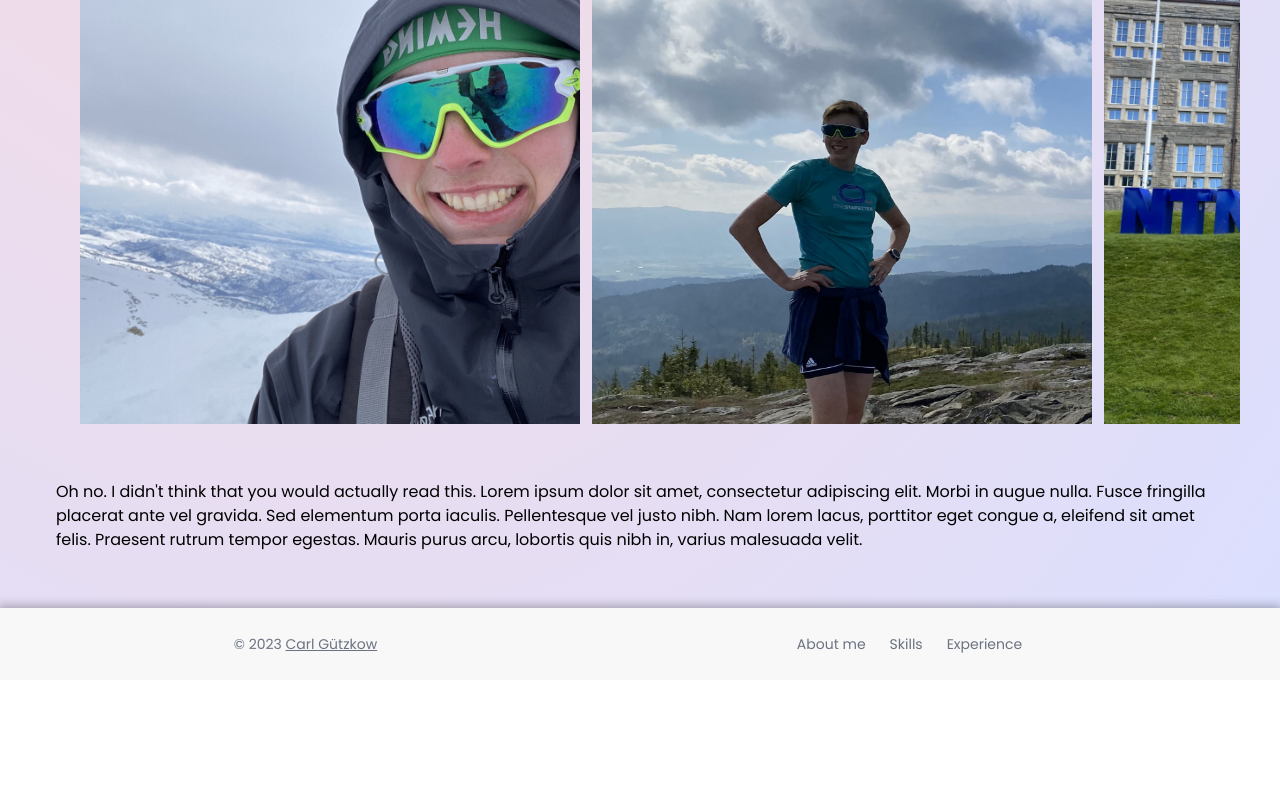
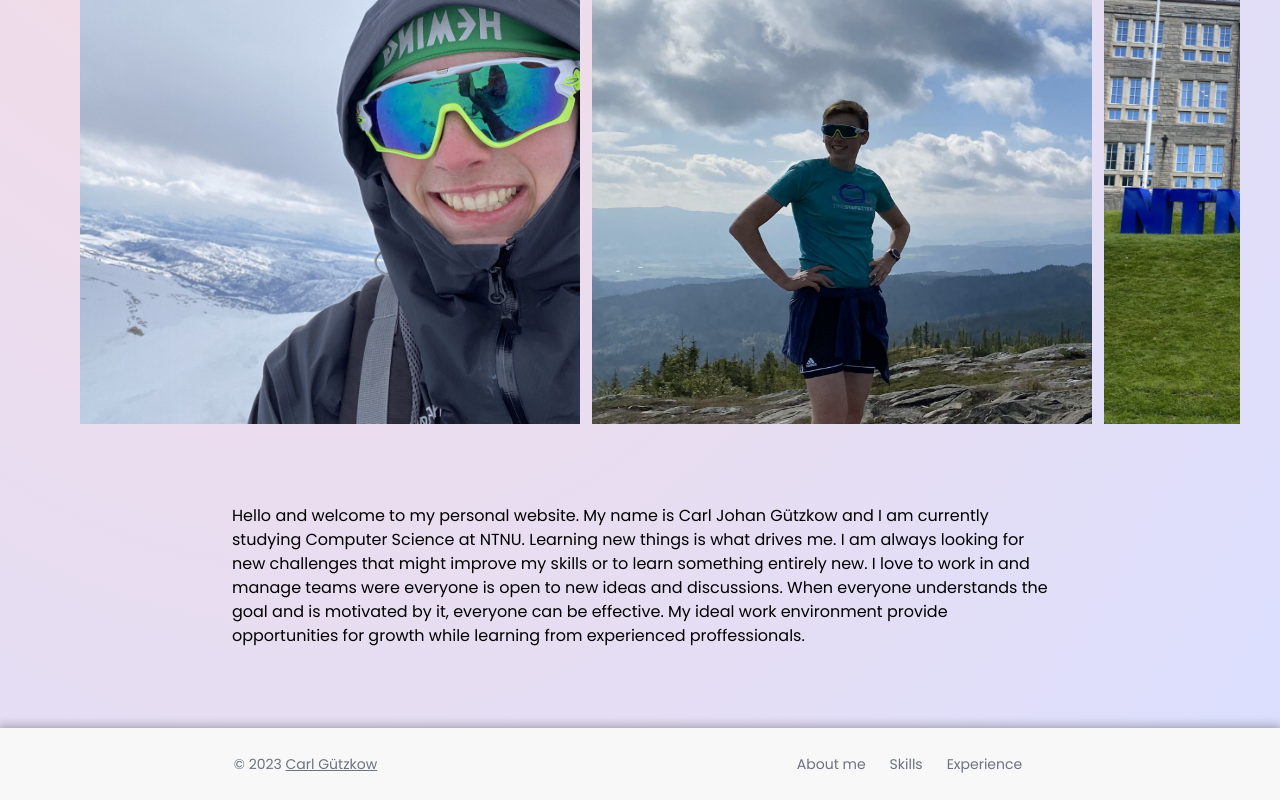
Before and after one commit to CJGutz/eportfolio, a Next.js app: page / in a window 1280 px wide. Shown: the part 1260-2060 px from the top of the page. Before the commit the page ends 1940 px from the top, so only its background shows below. Built offline with nearby package versions, Linux system fonts and the light colour scheme.

Commit message:
update text and image formats and add to about info

```diff
--- a/components/About/AboutInfo.tsx
+++ b/components/About/AboutInfo.tsx
@@ -1,4 +1,3 @@
-import eisolutionsProfile from '/static/carl/eisolutions-profile.jpg';
 import gotlandGaard from '/static/carl/gotland-gaard.jpg';
 import hovedbygget from '/static/carl/hovedbygget.jpg';
 import indexIntervju from '/static/carl/index-intervju.jpg';
@@ -7,9 +6,15 @@ import ski from '/static/carl/ski.jpg';
 import storheia from '/static/carl/storheia.jpg';
 import Image from 'next/image';
 
+
 const AboutInfo = () => {
-  const aboutInfoText =
-    "Oh no. I didn't think that you would actually read this. Lorem ipsum dolor sit amet, consectetur adipiscing elit. Morbi in augue nulla. Fusce fringilla placerat ante vel gravida. Sed elementum porta iaculis. Pellentesque vel justo nibh. Nam lorem lacus, porttitor eget congue a, eleifend sit amet felis. Praesent rutrum tempor egestas. Mauris purus arcu, lobortis quis nibh in, varius malesuada velit.";
+  const aboutInfoText = `
+    Hello and welcome to my personal website. My name is Carl Johan Gützkow and I am currently studying Computer Science at NTNU.
+    Learning new things is what drives me. I am always looking for new challenges that might improve my skills or to learn something entirely new.
+    I love to work in and manage teams were everyone is open to new ideas and discussions.
+    When everyone understands the goal and is motivated by it, everyone can be effective.
+    My ideal work environment provide opportunities for growth while learning from experienced proffessionals.
+  `;
 
   const images = [
     {
@@ -46,14 +51,16 @@ const AboutInfo = () => {
       <div className="p-10 flex flex-row gap-x-3 overflow-x-scroll snap-x snap-mandatory">
         {images.map(({ src, alt }) => (
           <Image
-            className="snap-center w-[500px] h-[500px]"
+            className="snap-center w-[500px] max-h-[500px]"
             key={alt}
             src={src}
             alt={alt}
           />
         ))}
       </div>
-      <p className="p-4">{aboutInfoText}</p>
+      <div className='grid place-items-center'>
+      <p className="p-10 max-w-4xl ">{aboutInfoText}</p>
+      </div>
     </div>
   );
 };
```
